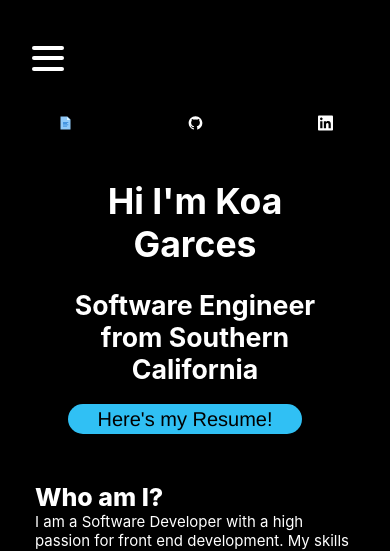
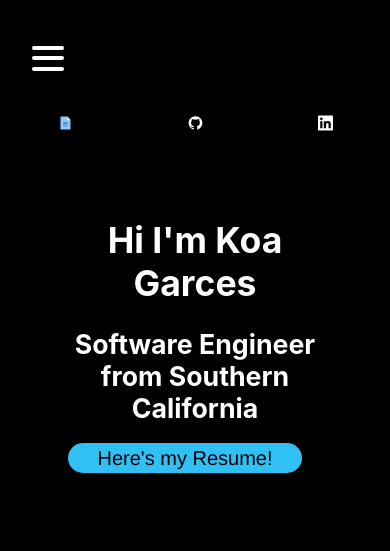
Before and after one commit to koagarces/Portfolio, a React (Create React App) app in the folder portfolio/: page / in a window 390 px wide. Shown: the top 551 px of the page. Built offline with nearby package versions, Linux system fonts and the light colour scheme.

Commit message:
fixed modible spacing issues

```diff
--- a/portfolio/src/App.css
+++ b/portfolio/src/App.css
@@ -354,7 +354,7 @@ img {
 
 /* Mobile Friendly */
 
-@media (max-width: 500px) {
+@media (max-width: 900px) {
   .aboutSection {
     display: flex;
     flex-direction: column;
@@ -468,7 +468,9 @@ img {
     margin-top: 40px;
   }
   .top {
-    flex-direction: column;
+    display: block;
+    margin-bottom: 15%;
+    margin-top: 10%;
   }
 
   .iconPicture {
--- a/portfolio/src/App.js
+++ b/portfolio/src/App.js
@@ -19,7 +19,7 @@ const NavBar = styled.div`
   padding-top: 40px;
   justify-content: flex-end;
   /* padding-left: 100px; */
-  @media (max-width: 500px) {
+  @media (max-width: 900px) {
     width: 90%;
     /* padding: 10% 0 0 10%; */
     pointer-events: none;
@@ -42,7 +42,7 @@ const SideBar = styled.div`
   justify-content: flex-end;
   padding-right: 10%;
   margin: 2% 0 2% 0;
-  @media (max-width: 500px) {
+  @media (max-width: 900px) {
     display: flex;
     flex-direction: column;
     justify-content: center;
--- a/portfolio/src/components/Burger/burgerStyles.js
+++ b/portfolio/src/components/Burger/burgerStyles.js
@@ -3,7 +3,7 @@ import styled from "styled-components";
 export const StyledBurger = styled.button`
   pointer-events: none;
   opacity: 0;
-  @media (max-width: 500px) {
+  @media (max-width: 900px) {
     opacity: 100%;
     pointer-events: auto;
     position: absolute;
```
